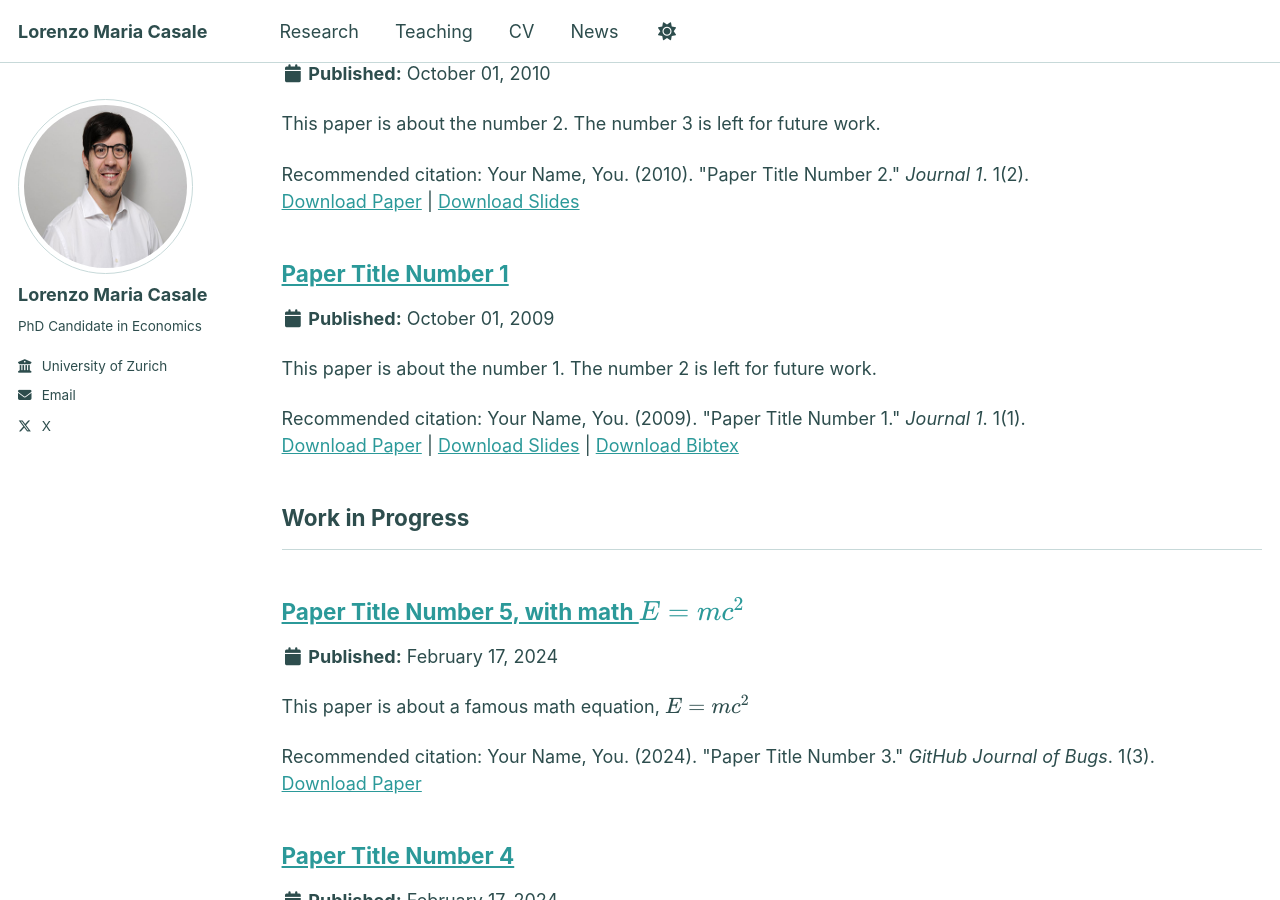
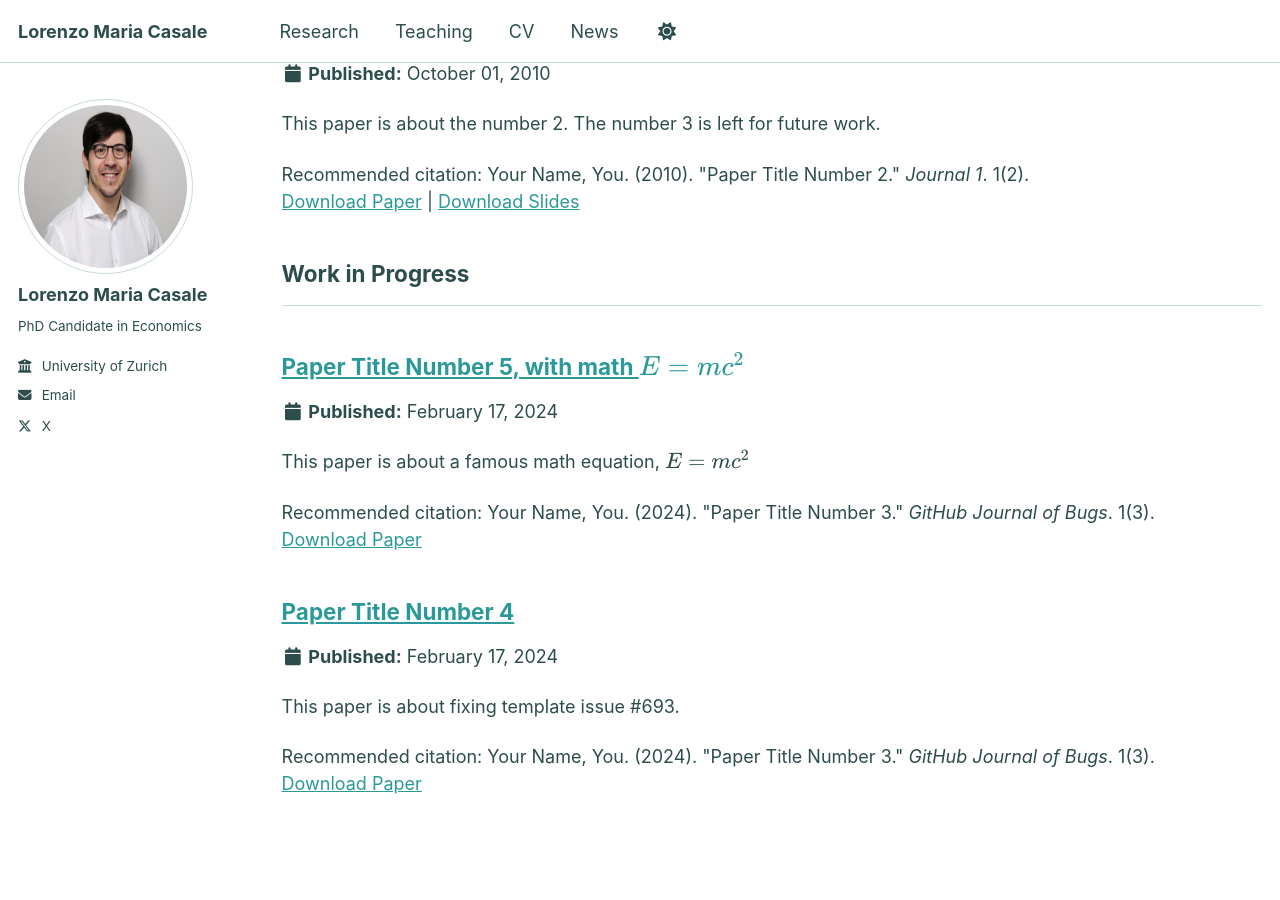
Before and after one commit to lorenzomariacasale/lorenzomariacasale.github.io, a Jekyll site: the page built from _pages/research.html, in a window 1280 px wide and 900 px high, scrolled down 584 px. Built offline with Jekyll 4.4.1, drawn with Linux system fonts in a browser that asks for light colours.

Commit message:
Dropping Generating Layout for Research

```diff
--- a/_research/2009-10-01-paper-title-number-1.md
+++ /dev/null
@@ -1,15 +0,0 @@
----
-title: "Paper Title Number 1"
-collection: research
-category: wp
-layout: research_wp
-permalink: /publication/2009-10-01-paper-title-number-1
-excerpt: 'This paper is about the number 1. The number 2 is left for future work.'
-date: 2009-10-01
-venue: 'Journal 1'
-slidesurl: 'http://academicpages.github.io/files/slides1.pdf'
-paperurl: 'http://academicpages.github.io/files/paper1.pdf'
-bibtexurl: 'http://academicpages.github.io/files/bibtex1.bib'
-citation: 'Your Name, You. (2009). &quot;Paper Title Number 1.&quot; <i>Journal 1</i>. 1(1).'
----
-The contents above will be part of a list of publications, if the user clicks the link for the publication than the contents of section will be rendered as a full page, allowing you to provide more information about the paper for the reader. When publications are displayed as a single page, the contents of the above "citation" field will automatically be included below this section in a smaller font.
```
Also changed, not shown: _layouts/research_pub.html (deleted, +0 -12 lines), _layouts/research_wip.html (deleted, +0 -11 lines), _layouts/research_wp.html (deleted, +0 -12 lines), _research/2015-10-01-paper-title-number-3.md (+0 -1 lines), _research/2024-02-17-paper-title-number-4.md (+0 -1 lines).
